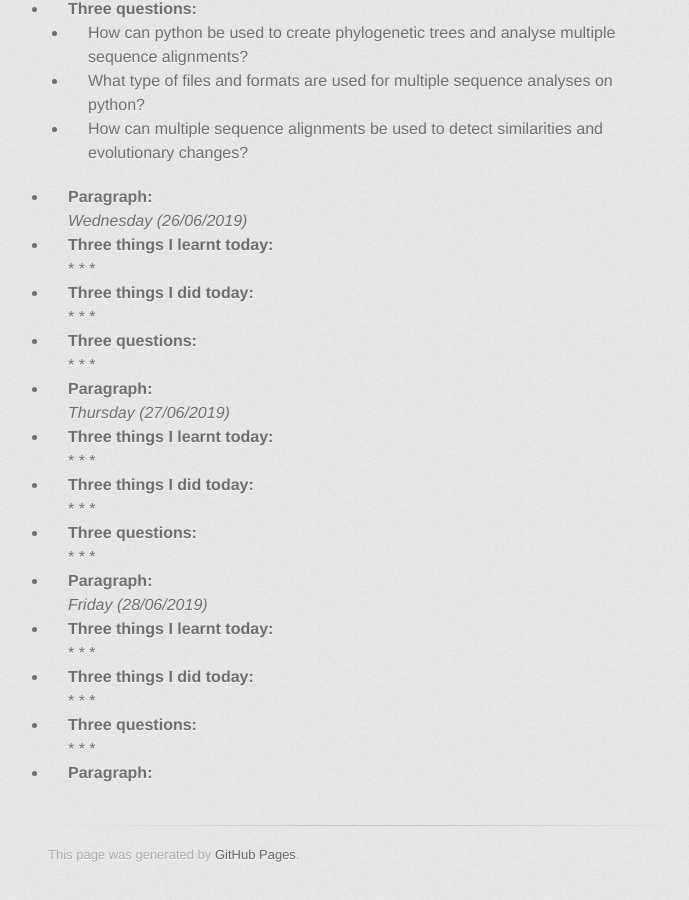
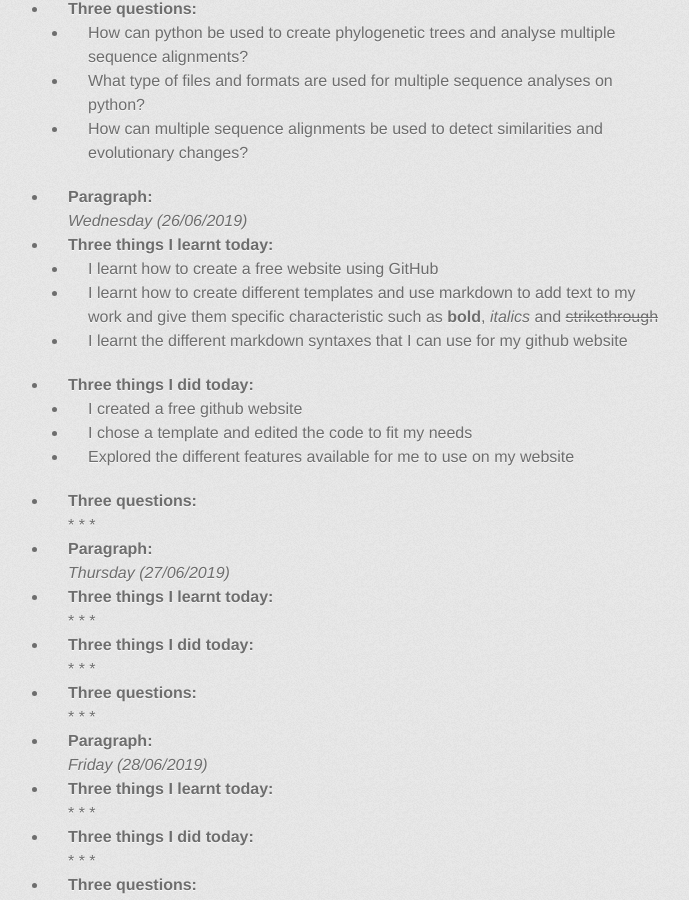
Before and after one commit to Charles765/Charles765.github.io, a Jekyll site: the page built from index.md, in a window 1280 px wide and 900 px high, scrolled down 1226 px. Shown: the whole window, without its empty margins (282-971 px from the left). Built offline with Jekyll 4.4.1, drawn with Linux system fonts in a browser that asks for light colours; some web fonts are replaced; the repository's description, which GitHub fills in, is left out.

Commit message:
update index.md

```diff
--- a/index.md
+++ b/index.md
@@ -53,15 +53,15 @@ layout: default
 <br />
 * **Three things I learnt today:**
 <br />
-  *
-  *
-  *
+  * I learnt how to create a free website using GitHub
+  * I learnt how to create different templates and use markdown to add text to my work and give them specific characteristic such as **bold**, *italics* and ~~strikethrough~~
+  * I learnt the different markdown syntaxes that I can use for my github website
 <br />
 * **Three things I did today:**
 <br />
-  *
-  *
-  *
+  * I created a free github website
+  * I chose a template and edited the code to fit my needs
+  * Explored the different features available for me to use on my website
 <br />
 * **Three questions:**
 <br />
```
